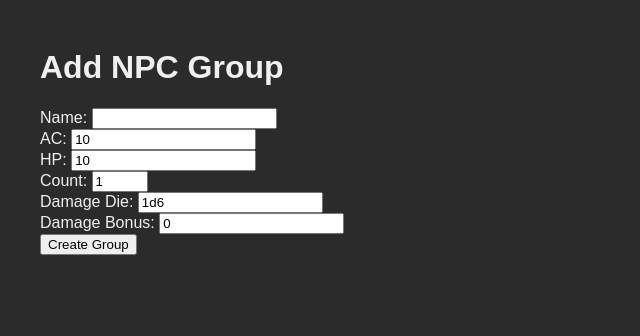
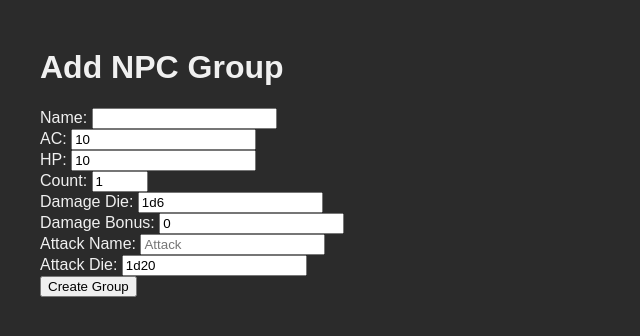
Before and after one commit to MrDMurray/bigbattle, a Flask app: page /add_group in a window 1280 px wide. Shown: the top 336 px of the page, without its empty margins (0-640 px from the left). Run offline with Flask 3, Linux system fonts and the light colour scheme.

Commit message:
Fix attack roll parsing

```diff
--- a/app.py
+++ b/app.py
@@ -50,6 +50,8 @@ def add_group():
         "ac": int(data.get("ac", 10)),
         "damage_die": data.get("damage_die", "1d6"),
         "damage_bonus": int(data.get("damage_bonus", 0)),
+        "attack_name": data.get("attack_name", "Attack"),
+        "attack_die": data.get("attack_die", "1d20"),
         "icon": data.get("name", "default_icon") + ".png",
         "npcs": [NPC(base_hp) for _ in range(count)],
     }
@@ -96,14 +98,21 @@ def attack(group_id):
 
     hits = 0
     total_damage = 0
+    attack_die_count, attack_die_size = map(
+        int, group.get("attack_die", "1d20").lower().split("d")
+    )
     for _ in range(len(group.get("npcs", []))):
-        roll = random.randint(1, 20)
+        roll = sum(
+            random.randint(1, attack_die_size) for _ in range(attack_die_count)
+        )
         attack_total = roll + group["damage_bonus"]
         if attack_total >= target_ac:
             hits += 1
-            die_count, die_size = map(int, group["damage_die"].lower().split("d"))
+            dmg_die_count, dmg_die_size = map(
+                int, group["damage_die"].lower().split("d")
+            )
             dmg = (
-                sum(random.randint(1, die_size) for _ in range(die_count))
+                sum(random.randint(1, dmg_die_size) for _ in range(dmg_die_count))
                 + group["damage_bonus"]
             )
             total_damage += dmg
--- a/static/css/style.css
+++ b/static/css/style.css
@@ -17,3 +17,7 @@ button:active { transform: scale(0.95); }
 .small-btn { font-size: 12px; padding: 2px 6px; }
 .file-input { font-size: 12px; }
 @keyframes fadeIn { from { opacity: 0; } to { opacity: 1; } }
+
+#log-container { position: fixed; bottom: 10px; left: 50%; transform: translateX(-50%); width: 300px; }
+#log { background: #1b1b1b; border: 1px solid #555; padding: 4px; font-size: 12px; height: 3em; overflow-y: auto; }
+.attack-die { margin-left: 4px; font-size: 12px; }
--- a/templates/add_group.html
+++ b/templates/add_group.html
@@ -16,6 +16,8 @@
       <label>Count: <input type="number" name="count" value="1" min="1" max="25" required></label><br>
       <label>Damage Die: <input type="text" name="damage_die" value="1d6"></label><br>
       <label>Damage Bonus: <input type="number" name="damage_bonus" value="0"></label><br>
+      <label>Attack Name: <input type="text" name="attack_name" placeholder="Attack"></label><br>
+      <label>Attack Die: <input type="text" name="attack_die" value="1d20"></label><br>
       <button type="submit">Create Group</button>
     </form>
   </div>
```
Also changed, not shown: static/js/script.js (+15 -0 lines), templates/index.html (+6 -2 lines).
